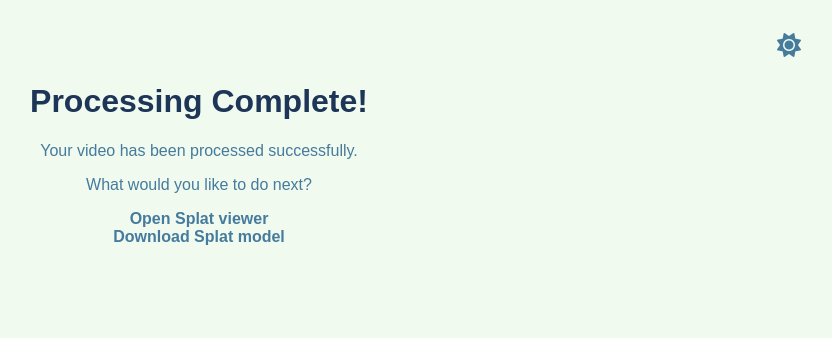
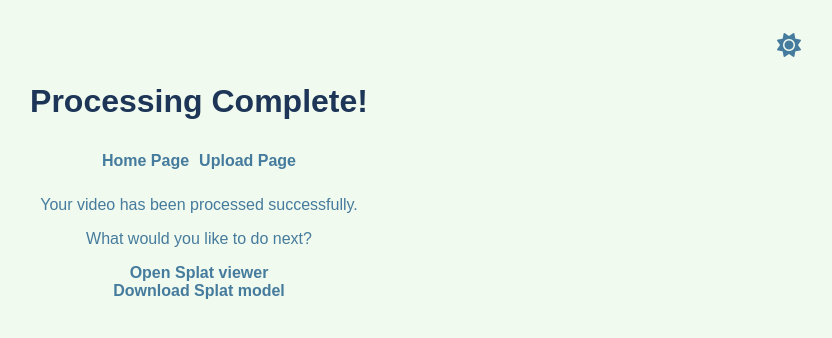
Before and after one commit to Raul-Villegas23/my_flask_app, a Flask app: template templates/processing_complete.html in a window 1280 px wide. Shown: the top 338 px of the page, without its empty margins (441-1273 px from the left). Run offline with Flask 3, Linux system fonts and the light colour scheme; the template is opened without the code that fills it, so the values that code supplies are empty; some libraries are stand-ins or nearby versions.

Commit message:
Add links to home and upload pages

```diff
--- a/templates/processing_complete.html
+++ b/templates/processing_complete.html
@@ -17,6 +17,10 @@
             </button>
         </div>
     <h1>Processing Complete!</h1>
+    <div class="link-container">
+        <a href="/" class="button">Home Page</a>
+        <a href="/upload" class="button">Upload Page</a>
+    </div>
     <p>Your video has been processed successfully.</p>
     <p>What would you like to do next?</p>
     <ul>
```
